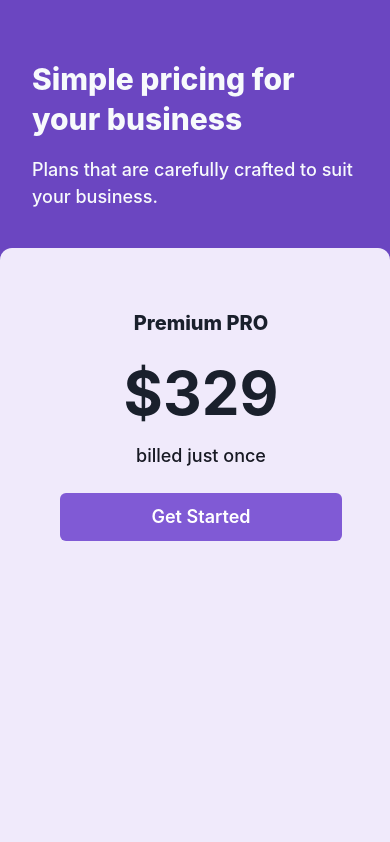
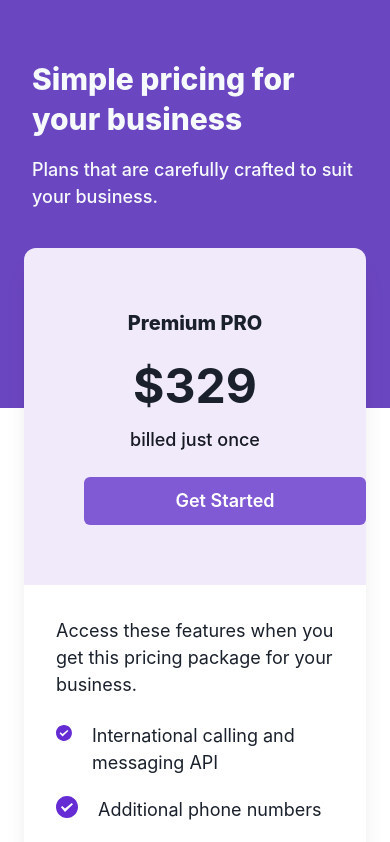
Before and after one commit to estheragbaje/chakra-ui-for-beginners, a React (Vite) app: page / in a window 390 px wide. Shown: the top 842 px of the page. Built offline with nearby package versions, Linux system fonts and the light colour scheme.

Commit message:
feat: added responsiveness to pricing

```diff
--- a/src/components/Pricing.tsx
+++ b/src/components/Pricing.tsx
@@ -14,15 +14,16 @@ import { CheckIcon } from '../icons/Icons';
 export const ListItem = (props: StackProps) => {
   const { children, ...rest } = props;
   return (
-    <HStack as='li' spacing='5' {...rest}>
+    <HStack as='li' spacing='5' {...rest} align='flex-start'>
       <Icon as={CheckIcon} w='22px' h='22px' />
-      <Text>{children}</Text>
+      <Text textAlign='left'>{children}</Text>
     </HStack>
   );
 };
 
 export function Pricing() {
   return (
+    <Box mx='6' as='section'>
       <Box
         maxW='994px'
         margin='auto'
@@ -31,14 +32,13 @@ export function Pricing() {
         overflow='hidden'
         boxShadow='0px 20px 25px -5px rgba(0, 0, 0, 0.1), 0px 10px 10px -5px rgba(0, 0, 0, 0.04)'
         textAlign='center'
-      as='section'
       >
-      <Flex>
+        <Flex direction={['column', 'column', 'row']}>
           <Box bg='#F0EAFB' p='60px'>
             <Text fontSize='xl' fontWeight='extrabold'>
               Premium PRO
             </Text>
-          <Heading as='h3' fontSize='60px' mt='4'>
+            <Heading as='h3' fontSize={['5xl', '5xl', '6xl']} mt='4'>
               $329
             </Heading>
             <Text color='gray.900' fontSize='lg' fontWeight='medium' mt='2'>
@@ -48,7 +48,7 @@ export function Pricing() {
               Get Started
             </Button>
           </Box>
-        <Box p='60px' fontSize='lg' bg='white'>
+          <Box p={['32px', '32px', '60px']} fontSize='lg' bg='white'>
             <Text textAlign='left'>
               Access these features when you get this pricing package for your
               business.
@@ -62,5 +62,6 @@ export function Pricing() {
           </Box>
         </Flex>
       </Box>
+    </Box>
   );
 }
```
Lines whose indentation alone changed are shown as unchanged.
